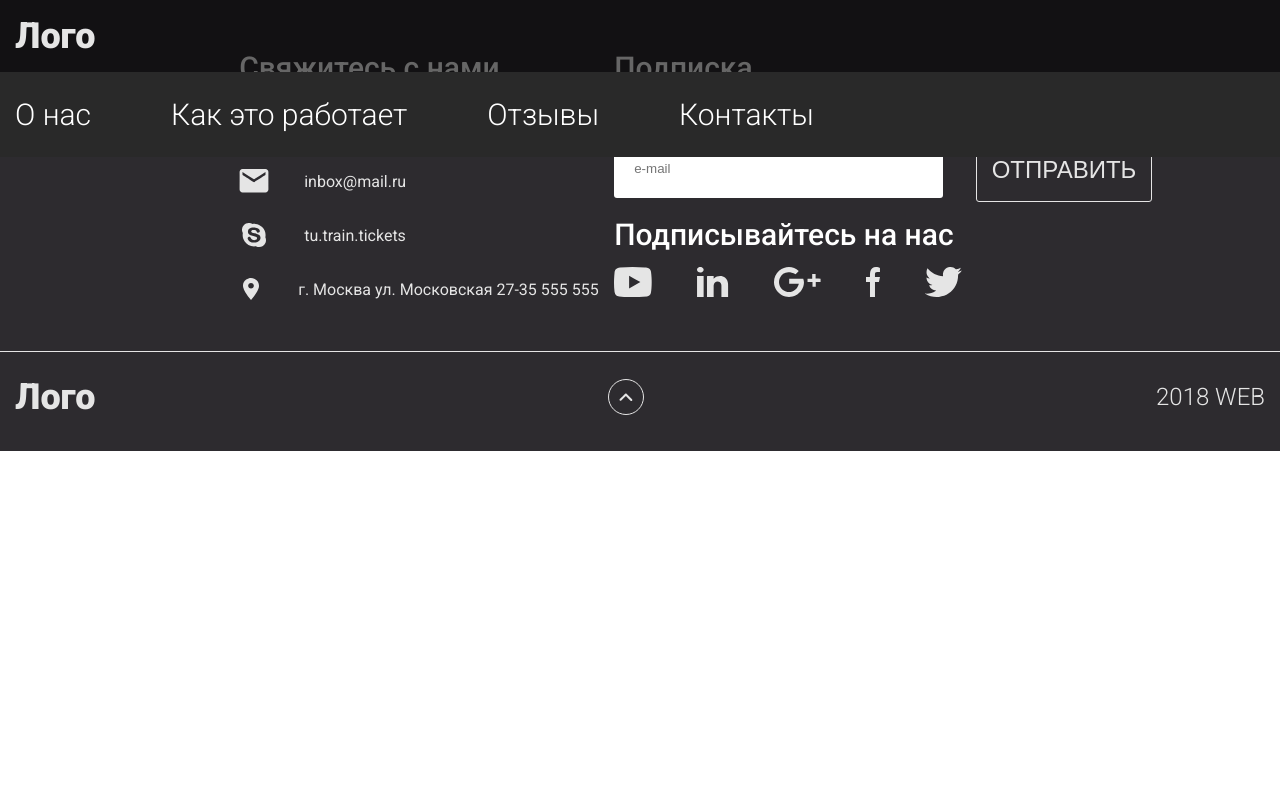
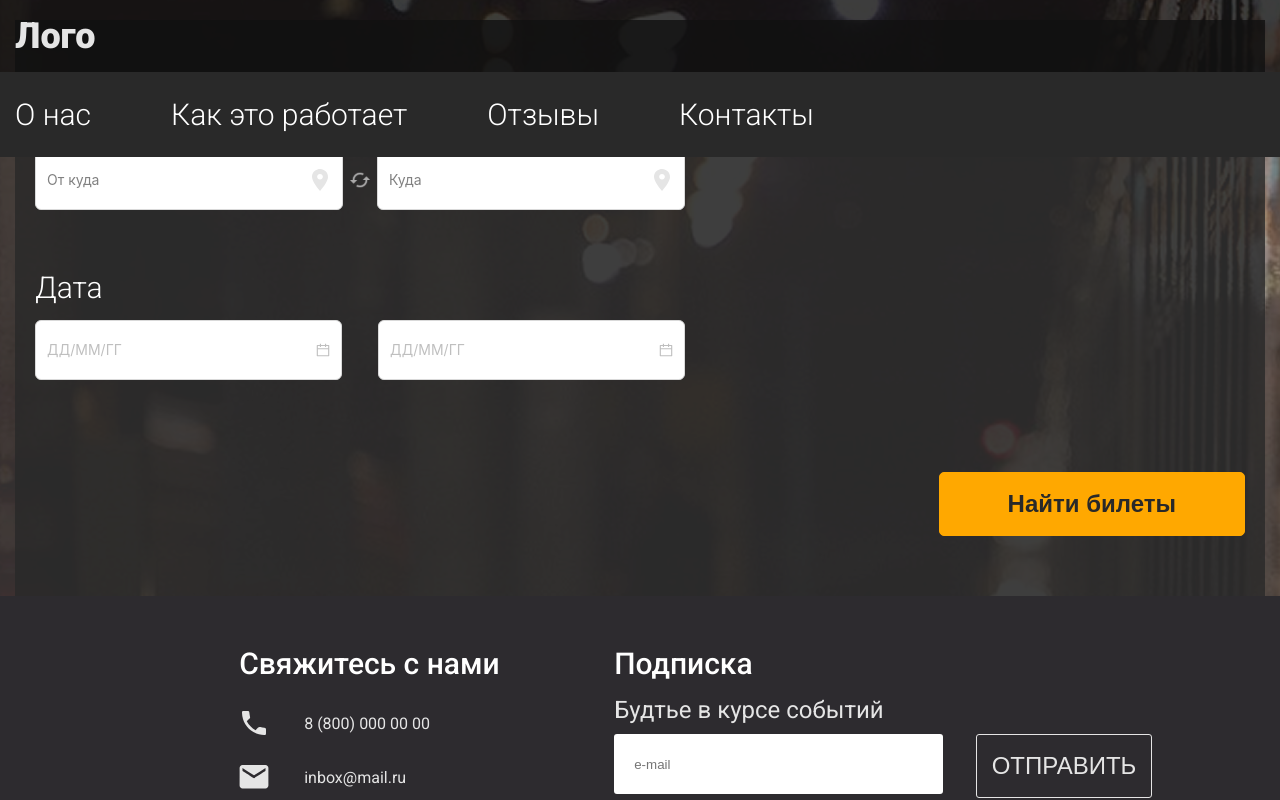
Before and after one commit to zedf0r/FE-Diplom, a React (Vite) app in the folder frontend/: page /catalog in a window 1280 px wide. Shown: the top 800 px of the page. Built offline with nearby package versions, Linux system fonts and the light colour scheme.

Commit message:
Added Home Section in CatalogPage

```diff
--- a/frontend/src/components/Form/Form.module.css
+++ b/frontend/src/components/Form/Form.module.css
@@ -4,7 +4,7 @@
   padding: 80px 20px 60px;
   flex: 1 1 50%;
   position: relative;
-  z-index: 2;
+  z-index: 5;
   row-gap: 92px;
 }
 
@@ -25,6 +25,7 @@
   display: flex;
   flex-wrap: wrap;
   row-gap: 60px;
+  column-gap: 35px;
 }
 
 .form__info {
--- a/frontend/src/components/Header/Header.module.css
+++ b/frontend/src/components/Header/Header.module.css
@@ -1,7 +1,7 @@
 .header {
   position: absolute;
   width: 100%;
-  z-index: 1;
+  z-index: 2;
 }
 
 .logo {
--- a/frontend/src/pages/CatalogPage/CatalogPage.tsx
+++ b/frontend/src/pages/CatalogPage/CatalogPage.tsx
@@ -1,3 +1,9 @@
+import { Home } from "./screen";
+
 export const CatalogPage = () => {
-  return <main></main>;
+  return (
+    <main>
+      <Home />
+    </main>
+  );
 };
--- /dev/null
+++ b/frontend/src/pages/CatalogPage/screen/Home/Home.module.css
@@ -0,0 +1,29 @@
+.home {
+  height: 100vh;
+  max-height: 596px;
+  background-image: url("/img/trailway_bg.png");
+  background-repeat: no-repeat;
+  position: relative;
+  z-index: 1;
+}
+
+.home::before {
+  display: block;
+  content: "";
+  position: absolute;
+  top: 0;
+  left: 0;
+  z-index: 1;
+  width: 100%;
+  height: 100%;
+  background-color: #000;
+  opacity: 0.4;
+}
+
+.home__info {
+  width: 100%;
+  height: 100%;
+  display: flex;
+  align-items: flex-end;
+  color: #fff;
+}
--- /dev/null
+++ b/frontend/src/pages/CatalogPage/screen/Home/Home.tsx
@@ -0,0 +1,14 @@
+import { Form } from "../../../../components";
+import style from "./Home.module.css";
+
+export const Home = () => {
+  return (
+    <section className={style.home}>
+      <div className="container">
+        <div className={style.home__info}>
+          <Form />
+        </div>
+      </div>
+    </section>
+  );
+};
--- /dev/null
+++ b/frontend/src/pages/CatalogPage/screen/index.ts
@@ -0,0 +1 @@
+export { Home } from "./Home/Home";
```
Also changed, not shown: frontend/public/img/trailway_bg.png (renamed from frontend/public/img/bg.png).
